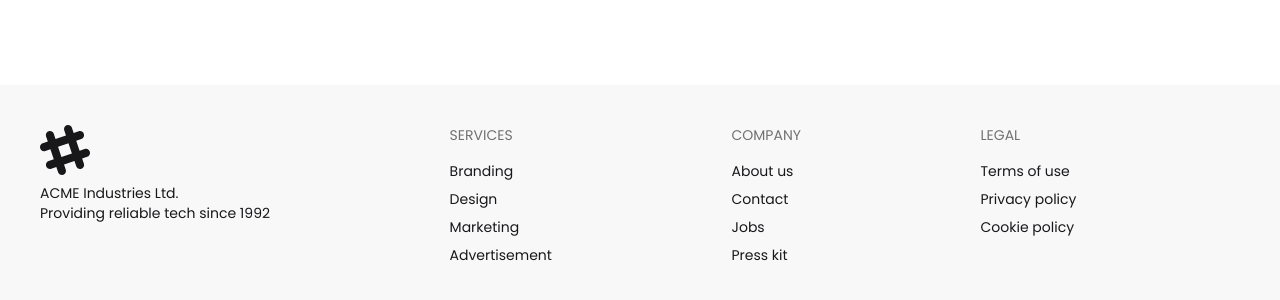
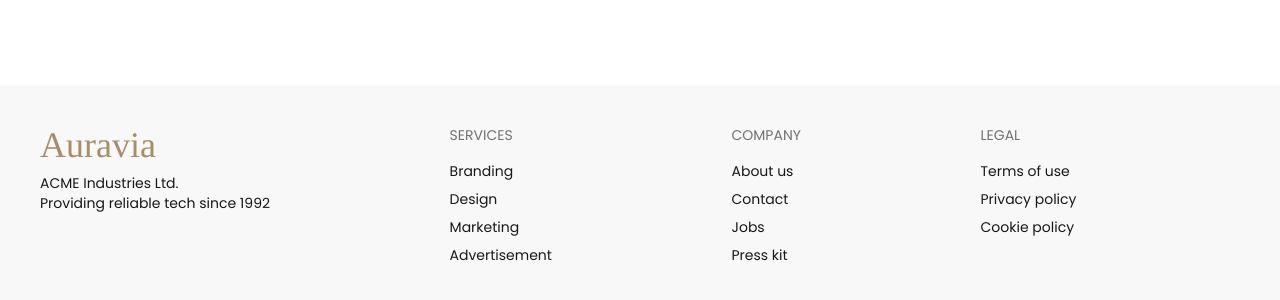
Before and after one commit to Antushil11/Auravia, a React (Vite) app: page / in a window 1280 px wide. Shown: the part 780-1080 px from the top of the page. Built offline with nearby package versions, Linux system fonts and the light colour scheme.

Commit message:
logos added in footer

```diff
--- a/src/components/Footer/Footer.jsx
+++ b/src/components/Footer/Footer.jsx
@@ -1,21 +1,12 @@
-import React from 'react';
+import React from "react";
+import Logos from "../Logos/Logos";
 
 const Footer = () => {
   return (
     <div>
       <footer className="footer sm:footer-horizontal bg-base-200 text-base-content p-10">
         <aside>
-    <svg
-      width="50"
-      height="50"
-      viewBox="0 0 24 24"
-      xmlns="http://www.w3.org/2000/svg"
-      fillRule="evenodd"
-      clipRule="evenodd"
-      className="fill-current">
-      <path
-        d="M22.672 15.226l-2.432.811.841 2.515c.33 1.019-.209 2.127-1.23 2.456-1.15.325-2.148-.321-2.463-1.226l-.84-2.518-5.013 1.677.84 2.517c.391 1.203-.434 2.542-1.831 2.542-.88 0-1.601-.564-1.86-1.314l-.842-2.516-2.431.809c-1.135.328-2.145-.317-2.463-1.229-.329-1.018.211-2.127 1.231-2.456l2.432-.809-1.621-4.823-2.432.808c-1.355.384-2.558-.59-2.558-1.839 0-.817.509-1.582 1.327-1.846l2.433-.809-.842-2.515c-.33-1.02.211-2.129 1.232-2.458 1.02-.329 2.13.209 2.461 1.229l.842 2.515 5.011-1.677-.839-2.517c-.403-1.238.484-2.553 1.843-2.553.819 0 1.585.509 1.85 1.326l.841 2.517 2.431-.81c1.02-.33 2.131.211 2.461 1.229.332 1.018-.21 2.126-1.23 2.456l-2.433.809 1.622 4.823 2.433-.809c1.242-.401 2.557.484 2.557 1.838 0 .819-.51 1.583-1.328 1.847m-8.992-6.428l-5.01 1.675 1.619 4.828 5.011-1.674-1.62-4.829z"></path>
-    </svg>
+          <Logos></Logos>
           <p>
             ACME Industries Ltd.
             <br />
@@ -43,8 +34,6 @@
           <a className="link link-hover">Cookie policy</a>
         </nav>
       </footer>
-
-
     </div>
   );
 };
```
Lines whose indentation alone changed are shown as unchanged.
